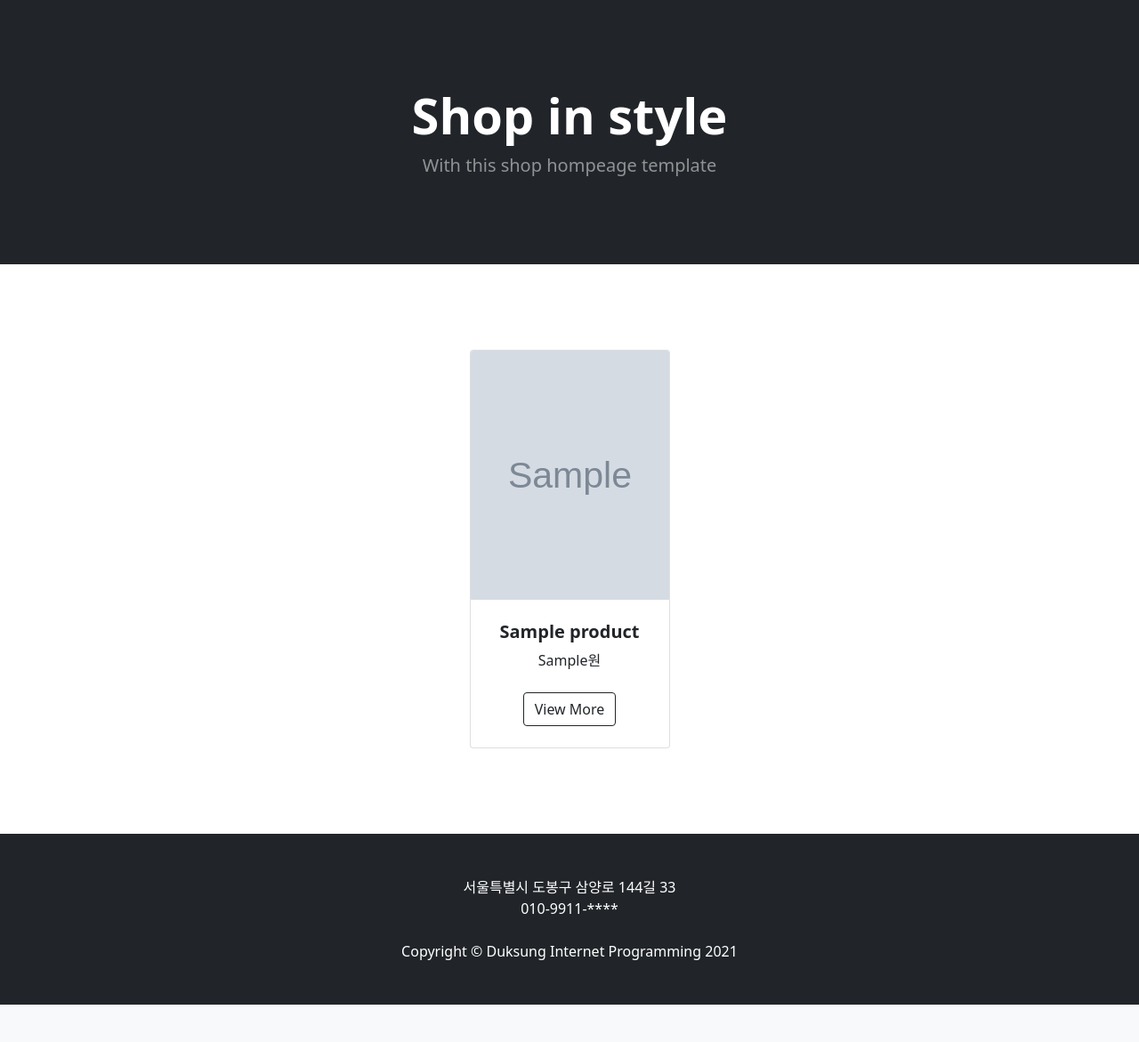
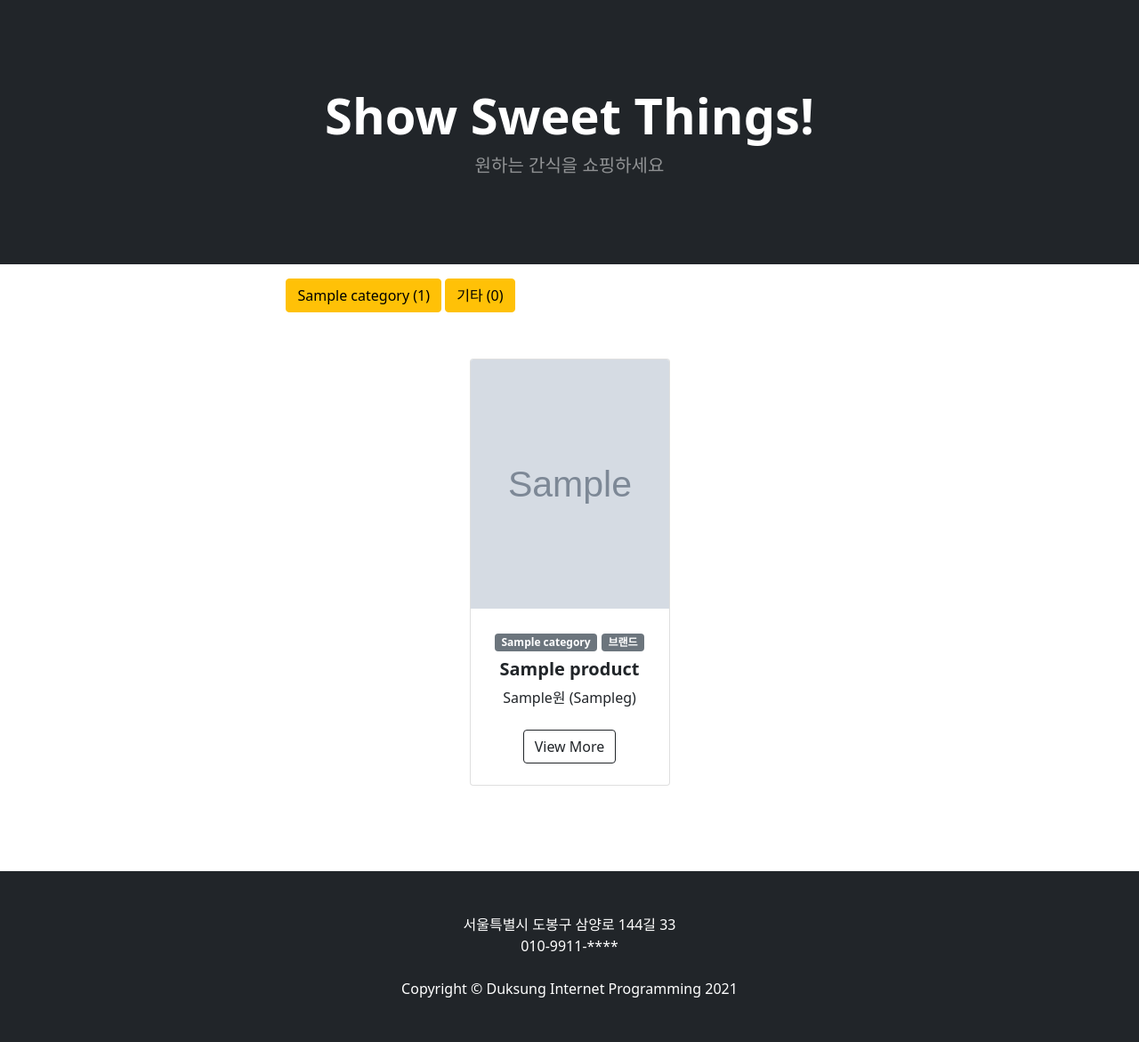
Before and after one commit to ji-vvon/sweet_virus, a Django app: page /mall/ in a window 1280 px wide. Shown: the part 56-1227 px from the top of the page at 89% size. Before the commit the page ends 1185 px from the top, so only its background shows below. Run offline with Django 4.2, Linux system fonts and the light colour scheme; tables that the repository leaves empty hold one stand-in row (values such as "Sample post"); grey boxes marked "Sample" are stand-in pictures; some libraries are stand-ins or nearby versions.

Commit message:
카테고리 기능 추가

```diff
--- a/mall/models.py
+++ b/mall/models.py
@@ -1,4 +1,19 @@
 from django.db import models
+from django.contrib.auth.models import User
+
+
+class Category(models.Model):
+    name = models.CharField(max_length=50, unique=True)
+    slug = models.SlugField(max_length=200, unique=True, allow_unicode=True)
+
+    def __str__(self):
+        return self.name
+
+    def get_absolute_url(self):
+        return f'/mall/category/{self.slug}'
+
+    class Meta:
+        verbose_name_plural = 'Categories'
 
 
 class Product(models.Model):
@@ -7,10 +22,11 @@ class Product(models.Model):
     img = models.ImageField(upload_to='mall/images/%Y/%m/%d/', blank=True)
     price = models.CharField(max_length=10)
     # brand = models.ForeignKey(Category, null=True, blank=True, on_delete=models.SET_NULL)
-    # category = models.ForeignKey(Category, null=True, blank=True, on_delete=models.SET_NULL)
+    category = models.ForeignKey(Category, null=True, blank=True, on_delete=models.SET_NULL)
     calories = models.CharField(max_length=10)
     gram = models.CharField(max_length=10)
     nutrition_img = models.ImageField(upload_to='mall/images/%Y/%m/%d/', blank=True)
+    author = models.ForeignKey(User, null=True, on_delete=models.SET_NULL)
 
     def __str__(self):
         return f'[{self.pk}]{self.name} ({self.price}원)'
--- a/mall/templates/mall/base.html
+++ b/mall/templates/mall/base.html
@@ -17,11 +17,10 @@
 
     <body>
 
-
     {% include 'mall/navbar.html' %}
 
-    {% block main_area %}
-    {% endblock %}
+            {% block main_area %}
+            {% endblock %}
 
     {% include 'mall/footer.html' %}
 
--- a/mall/templates/mall/product_list.html
+++ b/mall/templates/mall/product_list.html
@@ -1,19 +1,22 @@
 {% extends 'mall/base.html' %}
+
 {% block main_area %}
 
         <!-- Header-->
         <header class="bg-dark py-5">
             <div class="container px-4 px-lg-5 my-5">
                 <div class="text-center text-white">
-                    <h1 class="display-4 fw-bolder">Shop in style</h1>
-                    <p class="lead fw-normal text-white-50 mb-0">With this shop hompeage template</p>
+                    <h1 class="display-4 fw-bolder">Show Sweet Things!</h1>
+                    <p class="lead fw-normal text-white-50 mb-0">원하는 간식을 쇼핑하세요</p>
                 </div>
             </div>
         </header>
 
+        {% include 'mall/side.html' %}
+
         <!-- Section-->
         <section class="py-5">
-            <div class="container px-4 px-lg-5 mt-5">
+            <div class="container px-4 px-lg-5 mt-1">
                 <div class="row gx-4 gx-lg-5 row-cols-2 row-cols-md-3 row-cols-xl-4 justify-content-center">
 
                     {% if product_list.exists %}
@@ -27,13 +30,20 @@
                             {% else %}
                                 <img class="card-img-top" src="https://dummyimage.com/280x180/dee2e6/6c757d.jpg" alt="..." />
                             {% endif %}
+
                             <!-- Product details-->
                             <div class="card-body p-4">
                                 <div class="text-center">
+                                    {% if p.category %}
+                                        <span class="badge bg-secondary">{{ p.category }}</span>
+                                    {% else %}
+                                        <span class="badge bg-secondary">기타</span>
+                                    {% endif %}
+                                        <span class="badge bg-secondary">브랜드</span>
                                     <!-- Product name-->
-                                    <h5 class="fw-bolder">{{ p.name }}</h5>
+                                    <h5 class="fw-bolder mt-2">{{ p.name }}</h5>
                                     <!-- Product price-->
-                                    {{p.price}}원
+                                    {{ p.price }}원 ({{p.gram}}g)
                                 </div>
                             </div>
                             <!-- Product actions-->
--- /dev/null
+++ b/mall/templates/mall/side.html
@@ -0,0 +1,17 @@
+        <div class="container mt-3" style="text-align: center;">
+        <div class="row">
+<!--            카테고리 위젯-->
+            <div class="col-8">
+                {% for c in categories %}
+                <button type="button" class="btn btn-warning" href="{{c.get_absolute_url}}">{{ c }} ({{ c.product_set.count }})</button>
+                {% endfor %}
+                <button type="button" class="btn btn-warning" href="http://127.0.0.1:8000/mall/category/no_category">기타 ({{ no_category_product_count }})</button>
+            </div>
+
+<!--            검색 위젯-->
+            <div class="col-4 ml-auto">
+
+            </div>
+
+        </div>
+        </div>
--- a/mall/views.py
+++ b/mall/views.py
@@ -1,5 +1,5 @@
 from django.shortcuts import render
-from .models import Product
+from .models import Product, Category
 from django.views.generic import ListView, DetailView, CreateView, UpdateView
 
 
@@ -7,6 +7,18 @@ class ProductList(ListView):
     model = Product
     ordering = '-pk'
 
+    def get_context_data(self, *, object_list=None, **kwargs):
+        context = super(ProductList, self).get_context_data()
+        context['categories'] = Category.objects.all()
+        context['no_category_product_count'] = Product.objects.filter(category=None).count()
+        return context
+
 
 class ProductDetail(DetailView):
     model = Product
+
+    def get_context_data(self, *, object_list=None, **kwargs):
+        context = super(ProductDetail, self).get_context_data()
+        context['categories'] = Category.objects.all()
+        context['no_category_product_count'] = Product.objects.filter(category=None).count()
+        return context
```
Also changed, not shown: mall/admin.py (+10 -2 lines), mall/templates/mall/product_detail.html (+15 -3 lines), _media/mall/images/2021/12/13/honey_JXLPqbc.png (added), _media/mall/images/2021/12/13/honey_nutri_kAYBCqy.PNG (added), _media/mall/images/2021/12/13/perereo.PNG (added), _media/mall/images/2021/12/13/swing_cviswRp.jpeg (added), _media/mall/images/2021/12/13/다운로드.jpeg (added), mall/static/mall/css/styles.css.
